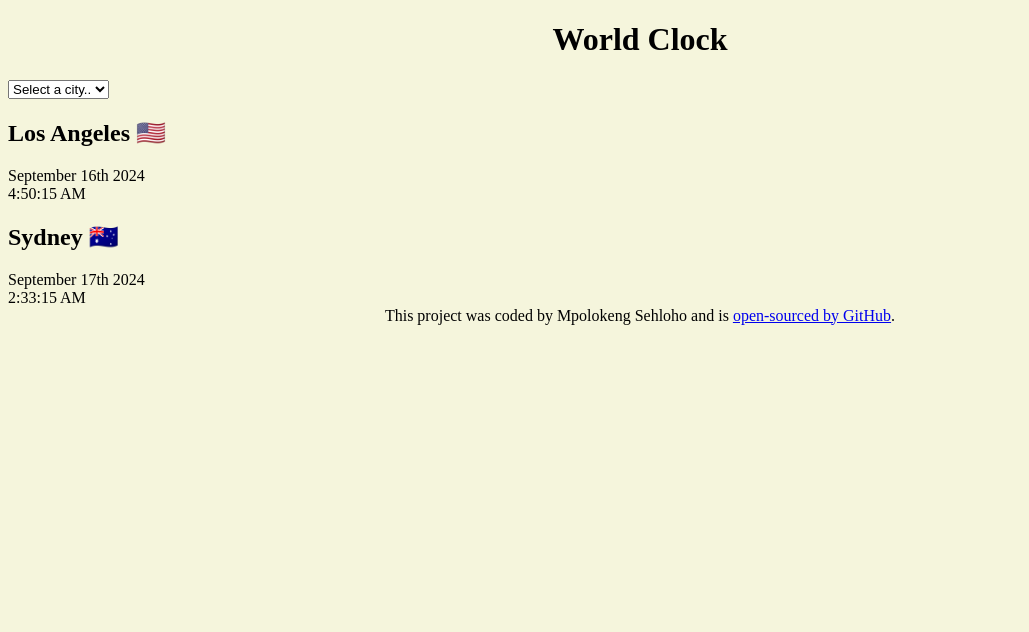
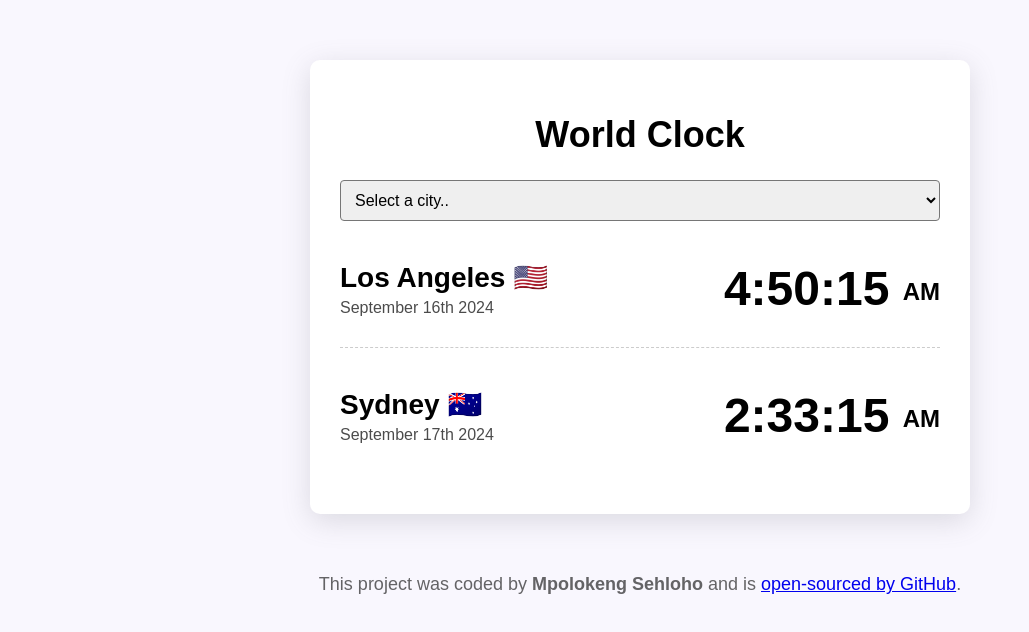
Before and after one commit to Mpolokeng-1/World-Clock, a plain HTML site: page index.html in a window 1280 px wide. Shown: the whole page, without its empty margins (0-1029 px from the left). Drawn offline with Linux system fonts and the light colour scheme.

Commit message:
Styled the project with CSS.

```diff
--- a/css/style.css
+++ b/css/style.css
@@ -1,9 +1,64 @@
 body {
-  background-color: beige;
+  background-color: #f9f7fe;
+  font-family: sans-serif;
 }
+
 h1 {
   text-align: center;
+  font-family: sans-serif;
+  font-size: 36px;
 }
+
+h2 {
+  margin: 0 0 5px;
+  font-size: 28px;
+}
+
+select {
+  display: block;
+  width: 100%;
+  border-radius: 4px;
+  padding: 10px;
+  font-size: 16px;
+}
+
+.container {
+  max-width: 600px;
+  margin: 60px auto;
+  background: white;
+  padding: 30px;
+  box-shadow: rgba(100, 100, 111, 0.2) 0px 7px 29px 0px;
+  border-radius: 10px;
+}
+
+.city {
+  display: flex;
+  margin: 10px 0;
+  justify-content: space-between;
+  padding: 30px 0;
+  border-bottom: 1px dashed rgba(0, 0, 0, 0.2);
+}
+
+.city:last-child {
+  border: none;
+}
+
+.date {
+  opacity: 0.7;
+}
+
+.time {
+  font-size: 48px;
+  font-weight: bold;
+}
+
+.time small {
+  font-size: 24px;
+  vertical-align: middle;
+}
+
 footer {
   text-align: center;
+  font-size: 18px;
+  color: rgba(0, 0, 0, 0.6);
 }
--- a/index.html
+++ b/index.html
@@ -13,24 +13,29 @@
       <select>
         <option value="">Select a city..</option>
         <option value="">New York</option>
+        <option value="">Paris</option>
         <option value="">London</option>
-        <option value="">Auckland</option>
       </select>
 
       <div class="city">
-        <h2>Los Angeles 🇺🇸</h2>
-        <div class="date">September 16th 2024</div>
-        <div class="time">4:50:15 AM</div>
+        <div>
+          <h2>Los Angeles 🇺🇸</h2>
+          <div class="date">September 16th 2024</div>
+        </div>
+        <div class="time">4:50:15 <small>AM</small></div>
       </div>
+
       <div class="city">
-        <h2>Sydney 🇦🇺</h2>
-        <div class="date">September 17th 2024</div>
-        <div class="time">2:33:15 AM</div>
+        <div>
+          <h2>Sydney 🇦🇺</h2>
+          <div class="date">September 17th 2024</div>
+        </div>
+        <div class="time">2:33:15 <small>AM</small></div>
       </div>
     </div>
 
     <footer>
-      This project was coded by Mpolokeng Sehloho and is
+      This project was coded by <strong>Mpolokeng Sehloho</strong> and is
       <a href="https://github.com/Mpolokeng-1/World-Clock" target="_blank">
         open-sourced by GitHub</a
       >.
```
